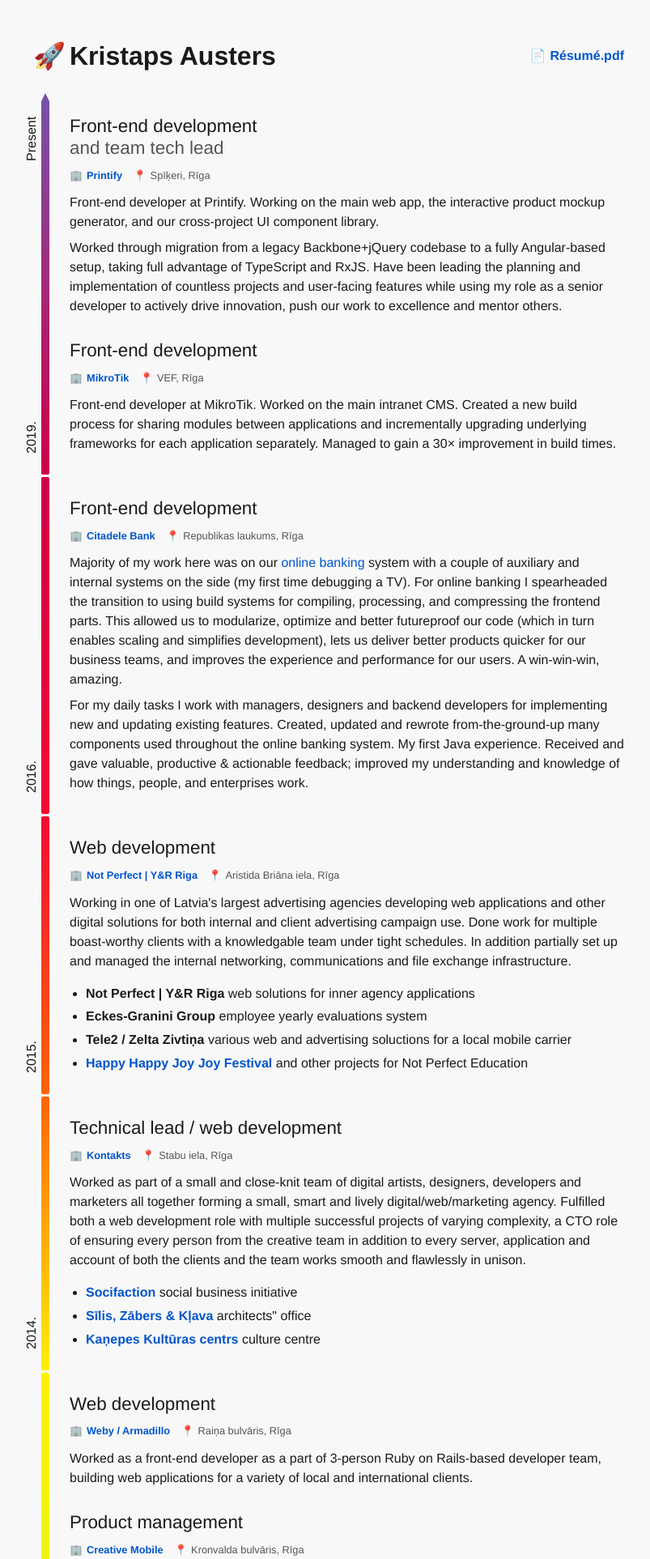
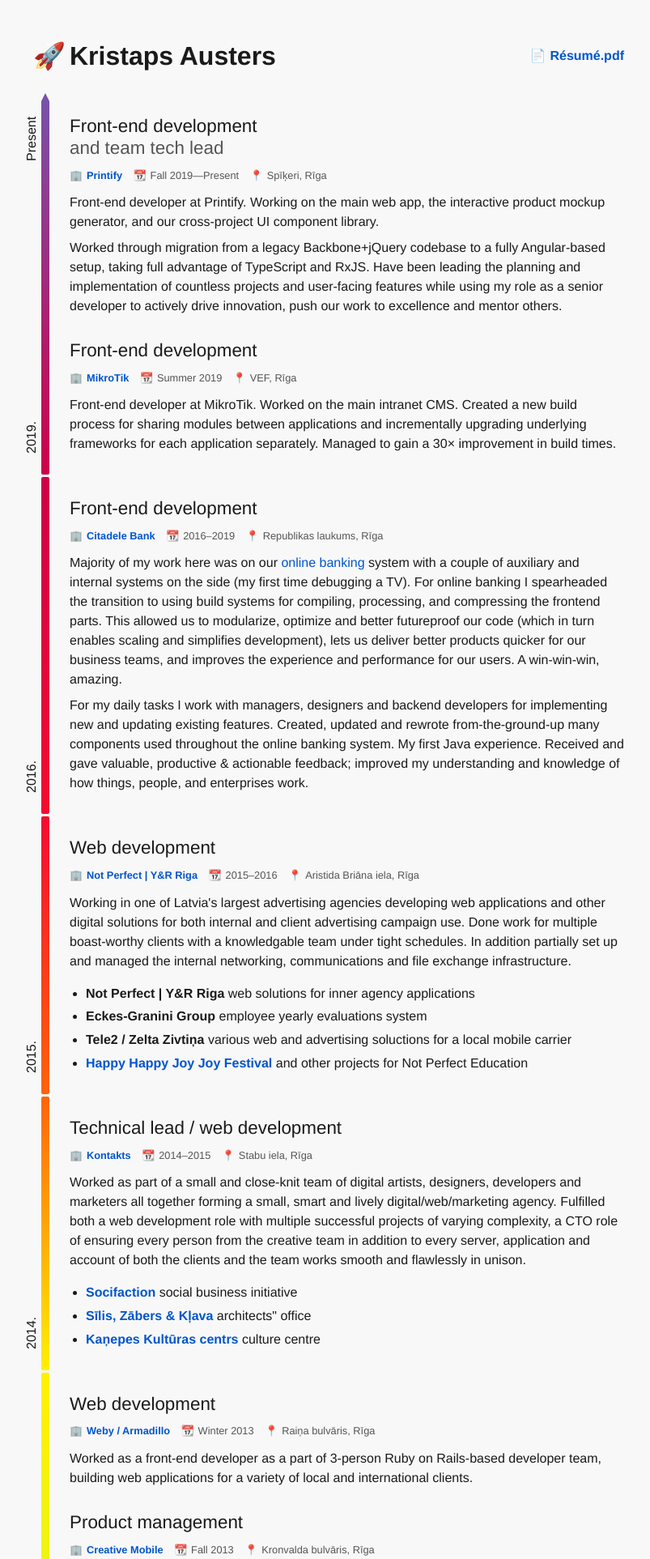
Before and after one commit to kausters/kristapsausters, a PHP site: page /darbs/index.en.html in a window 1280 px wide. Shown: the top 1925 px of the page at 81% size, without its empty margins (229-1032 px from the left). Run offline with PHP 8.4, Linux system fonts and the light colour scheme; style sheets or scripts are compiled from the project's sources.

Commit message:
Add "when" to articles

```diff
--- a/darbs/index.en.html
+++ b/darbs/index.en.html
@@ -24,6 +24,7 @@
 			<a class="what" href="https://printify.com/" target="_blank" rel="nofollow noreferrer">
 				<span>Printify</span>
 			</a>
+			<span class="when">Fall 2019—Present</span>
 			<span class="where">Spīķeri, Rīga</span>
 		</h2>
 		<p>Front-end developer at Printify. Working on the main web app, the interactive product mockup generator, and
@@ -40,6 +41,7 @@
 			<a class="what" href="https://mikrotik.com/" target="_blank" rel="nofollow noreferrer">
 				<span>MikroTik</span>
 			</a>
+			<span class="when">Summer 2019</span>
 			<span class="where">VEF, Rīga</span>
 		</h2>
 		<p>Front-end developer at MikroTik. Worked on the main intranet CMS. Created a new build process for sharing
@@ -55,6 +57,7 @@
 			<a class="what" href="https://www.citadele.lv/en" target="_blank" rel="nofollow noreferrer">
 				<span>Citadele Bank</span>
 			</a>
+			<span class="when">2016–2019</span>
 			<span class="where">Republikas laukums, Rīga</span>
 		</h2>
 		<p>Majority of my work here was on our <a href="https://online.citadele.lv/ibbf/en_lv" target="_blank"
@@ -78,6 +81,7 @@
 			<a class="what" href="http://not-perfect.com" target="_blank" rel="nofollow noreferrer">
 				<span>Not Perfect | Y&amp;R Riga</span>
 			</a>
+			<span class="when">2015–2016</span>
 			<span class="where">Aristida Briāna iela, Rīga</span>
 		</h2>
 		<p>Working in one of Latvia's largest advertising agencies developing web applications and other digital
@@ -115,6 +119,7 @@
 			<a class="what" href="http://kontakts.lv" target="_blank" rel="nofollow noreferrer">
 				<span>Kontakts</span>
 			</a>
+			<span class="when">2014–2015</span>
 			<span class="where">Stabu iela, Rīga</span>
 		</h2>
 		<p>Worked as part of a small and close-knit team of digital artists, designers, developers and marketers all
@@ -154,6 +159,7 @@
 			<a class="what" href="http://armadillo.lv" target="_blank" rel="nofollow noreferrer">
 				<span>Weby / Armadillo</span>
 			</a>
+			<span class="when">Winter 2013</span>
 			<span class="where">Raiņa bulvāris, Rīga</span>
 		</h2>
 		<p>Worked as a front-end developer as a part of 3-person Ruby on Rails-based developer team, building web
@@ -165,9 +171,10 @@
 			<a class="what" href="https://creative.gs" target="_blank" rel="nofollow noreferrer">
 				<span>Creative Mobile</span>
 			</a>
+			<span class="when">Fall 2013</span>
 			<span class="where">Kronvalda bulvāris, Rīga</span>
 		</h2>
-		<p>What a wild ride. Was given a chance to learn product management with an amazing team selling digital
+		<p>Was given a chance to learn product management with an amazing team selling digital
 			products online. Was one half of the team tasked with moving into an entirely new market, and by thorough
 			and continuous production user data analysis vastly improved user flows for better experience and
 			conversions. First real-life encounter with Ruby on Rails and, on the other end of the spectrum, various
@@ -179,6 +186,7 @@
 			<a class="what" href="https://www.delfi.lv" target="_blank" rel="nofollow noreferrer">
 				<span>AS Delfi</span>
 			</a>
+			<span class="when">Summer 2013</span>
 			<span class="where">Mūkusalas iela, Rīga</span>
 		</h2>
 		<p>Web front-end development & light server management in a relatively large-scale operation. Learned to really
@@ -188,6 +196,7 @@
 	<article>
 		<h1>Web development</h1>
 		<h2>
+			<span class="when">Spring 2013</span>
 			<span class="where">Skolas iela, Rīga</span>
 		</h2>
 		<p>Consulting and development of web solution design, functionality and general workings; development of
@@ -198,10 +207,8 @@
 					<a href="http://web.archive.org/web/20130406084302/http://dziesmusvetki.tv/" target="_blank"
 						rel="nofollow noreferrer">25th Latvian Song and 15th Dance Festival</a>
 				</strong>
-				<span>
-		              (<a href="http://burzum.lv/en/work/10/the-song-and-dance-festival-homepage/" target="_blank"
-		                  rel="nofollow noreferrer">info</a>)
-		            </span>
+				<span>(<a href="http://burzum.lv/en/work/10/the-song-and-dance-festival-homepage/" target="_blank"
+					rel="nofollow noreferrer">info</a>)</span>
 			</li>
 			<li>
 				<strong>
@@ -222,6 +229,7 @@
 			<a class="what" href="http://burzum.lv/en/" target="_blank" rel="nofollow noreferrer">
 				<span>Trojas Zirgs (“Trojan Horse”) / Burzum</span>
 			</a>
+			<span class="when">2012–2013</span>
 			<span class="where">Alberta iela, Rīga</span>
 		</h2>
 		<p>Mainly web front-end development, working on projects from the start to the very end (and sometimes
@@ -286,6 +294,7 @@
 	<article>
 		<h1>Web development / graphical design</h1>
 		<h2>
+			<span class="when">2010–2011</span>
 			<span class="where">Skolas iela, Rīga</span>
 		</h2>
 		<p>Web design and development for various local businesses as a developer and assistant to the designer.</p>
@@ -307,6 +316,7 @@
 			<a class="what" href="http://www.skrivanek.lv" target="_blank" rel="nofollow noreferrer">
 				<span>Skrivanek Latvija</span>
 			</a>
+			<span class="when">A long time ago</span>
 			<span class="where">Brīvības iela, Rīga</span>
 		</h2>
 		<p>English-Latvian translator for various projects, most notably orders for European Union institutions.</p>
--- a/darbs/style.scss
+++ b/darbs/style.scss
@@ -172,17 +172,29 @@ article {
 		}
 	}
 
+	.when,
+	.where {
+		font-weight: 500;
+	}
+
+	.what,
+	.when,
+	.where {
+		&:before {
+			margin-right: 5px;
+		}
+	}
+
 	.what:before {
 		content: '🏢';
-		margin-right: 5px;
 	}
 
-	.where {
-		font-weight: 500;
-		&:before {
-			content: '📍';
-			margin-right: 5px;
-		}
+	.when:before {
+		content: '📆';
+	}
+
+	.where:before {
+		content: '📍';
 	}
 
 	p {
```
Also changed, not shown: darbs/index.html (+15 -6 lines). Lines whose indentation alone changed are shown as unchanged.
